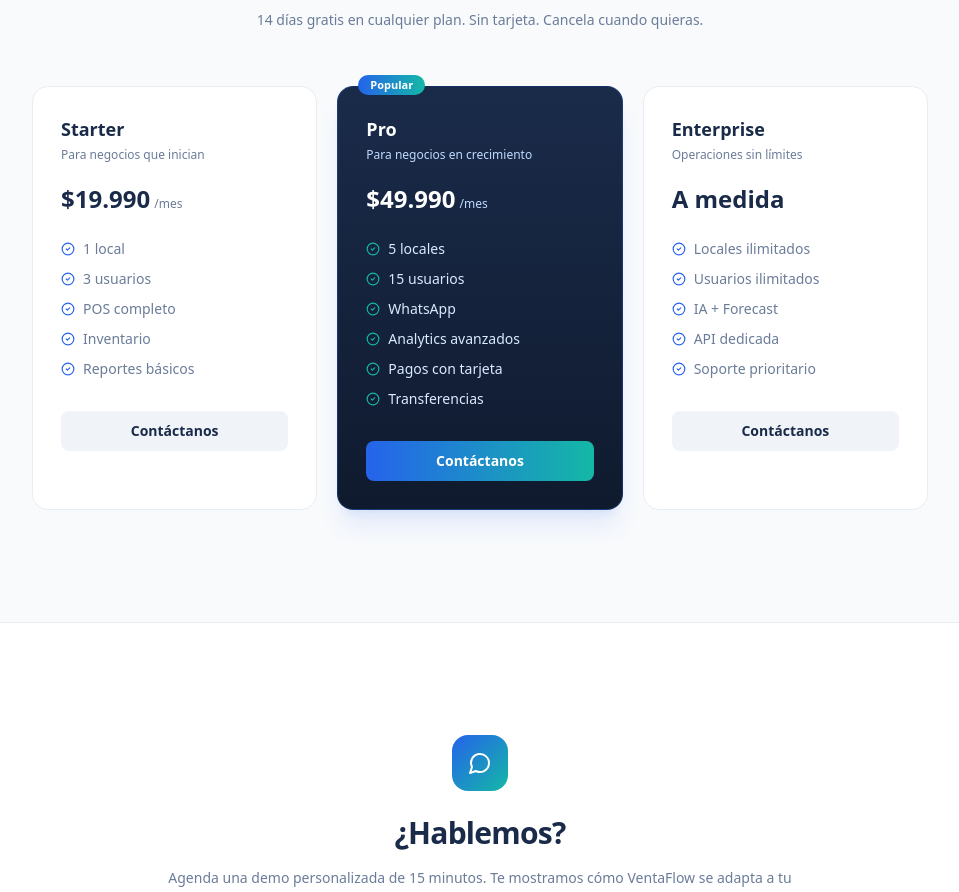
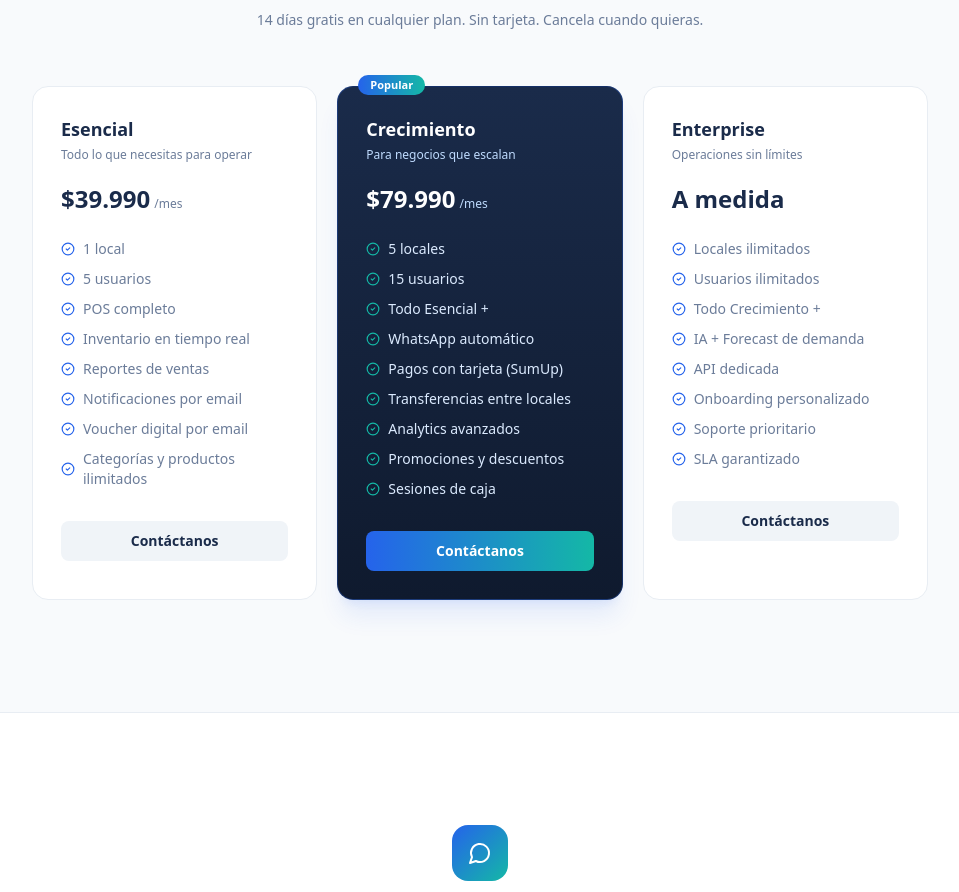
Before and after one commit to pdencina/sistema-saas-global, a Next.js app: page / in a window 1280 px wide. Shown: the part 2347-3239 px from the top of the page, without its empty margins (160-1119 px from the left). Built offline with nearby package versions, Linux system fonts and the light colour scheme; no server answers.

Commit message:
New Cambios landing

```diff
--- a/src/app/page.tsx
+++ b/src/app/page.tsx
@@ -72,24 +72,52 @@ const VERTICALS = [
 
 const PLANS = [
   {
-    name: 'Starter',
-    price: '19.990',
-    desc: 'Para negocios que inician',
-    features: ['1 local', '3 usuarios', 'POS completo', 'Inventario', 'Reportes básicos'],
+    name: 'Esencial',
+    price: '39.990',
+    desc: 'Todo lo que necesitas para operar',
+    features: [
+      '1 local',
+      '5 usuarios',
+      'POS completo',
+      'Inventario en tiempo real',
+      'Reportes de ventas',
+      'Notificaciones por email',
+      'Voucher digital por email',
+      'Categorías y productos ilimitados',
+    ],
     highlighted: false,
   },
   {
-    name: 'Pro',
-    price: '49.990',
-    desc: 'Para negocios en crecimiento',
-    features: ['5 locales', '15 usuarios', 'WhatsApp', 'Analytics avanzados', 'Pagos con tarjeta', 'Transferencias'],
+    name: 'Crecimiento',
+    price: '79.990',
+    desc: 'Para negocios que escalan',
+    features: [
+      '5 locales',
+      '15 usuarios',
+      'Todo Esencial +',
+      'WhatsApp automático',
+      'Pagos con tarjeta (SumUp)',
+      'Transferencias entre locales',
+      'Analytics avanzados',
+      'Promociones y descuentos',
+      'Sesiones de caja',
+    ],
     highlighted: true,
   },
   {
     name: 'Enterprise',
     price: 'A medida',
     desc: 'Operaciones sin límites',
-    features: ['Locales ilimitados', 'Usuarios ilimitados', 'IA + Forecast', 'API dedicada', 'Soporte prioritario'],
+    features: [
+      'Locales ilimitados',
+      'Usuarios ilimitados',
+      'Todo Crecimiento +',
+      'IA + Forecast de demanda',
+      'API dedicada',
+      'Onboarding personalizado',
+      'Soporte prioritario',
+      'SLA garantizado',
+    ],
     highlighted: false,
   },
 ]
```
Also changed, not shown: public/logo.png.
